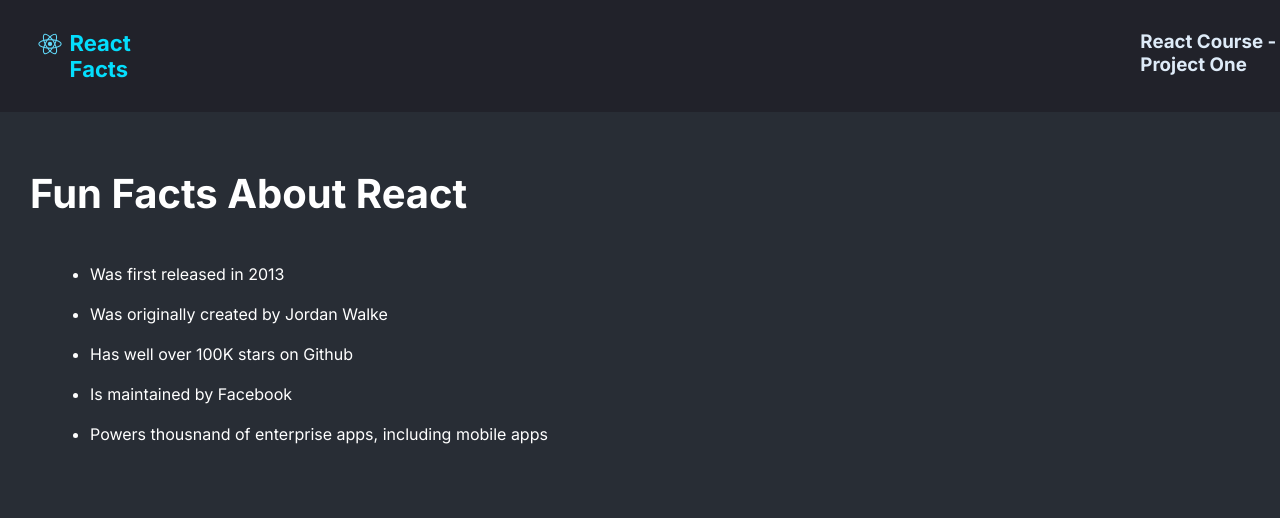
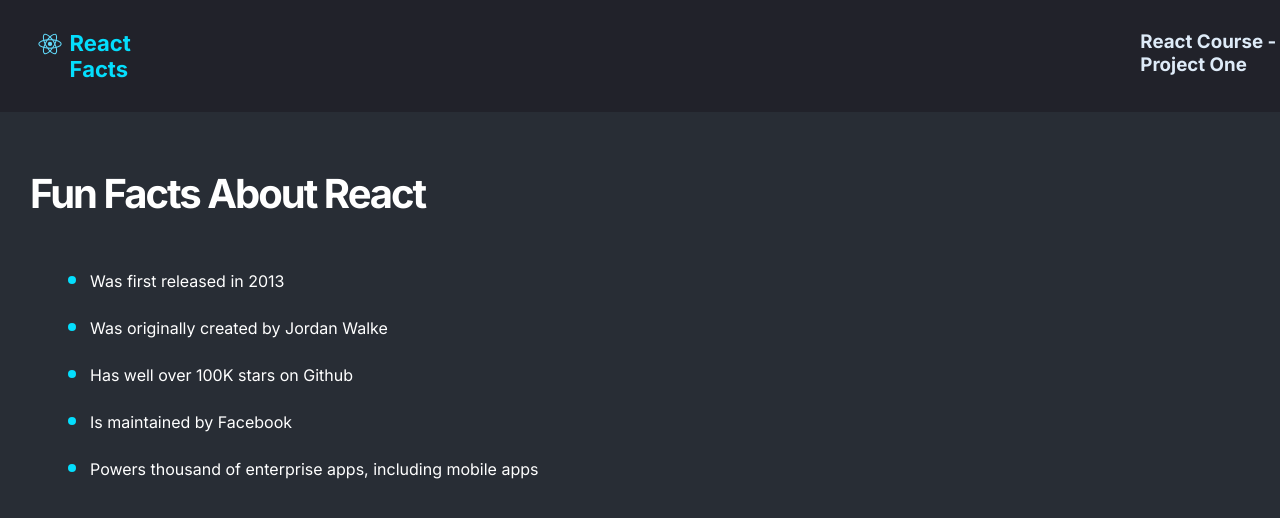
Before and after one commit to SL-GW/react-facts-static-page, a React (Create React App) app: page / in a window 1280 px wide. Shown: the top 518 px of the page. Built offline with nearby package versions, Linux system fonts and the light colour scheme; a web font is replaced by a local one.

Commit message:
Added logo image to folder

```diff
--- a/src/Facts.css
+++ b/src/Facts.css
@@ -3,6 +3,7 @@
   font-size: 40px;
   margin: 57px 0px 46px 30px;
   font-weight: bold;
+  letter-spacing: -0.05em;
 }
 
 li {
@@ -11,3 +12,8 @@ li {
   margin-bottom: 20px;
   margin-left: 50px;
 }
+
+li::marker {
+  color: #04defd;
+  font-size: 1.5em;
+}
--- a/src/Facts.js
+++ b/src/Facts.js
@@ -10,7 +10,7 @@ export default function Facts() {
         <li>Was originally created by Jordan Walke</li>
         <li>Has well over 100K stars on Github</li>
         <li>Is maintained by Facebook</li>
-        <li>Powers thousnand of enterprise apps, including mobile apps</li>
+        <li>Powers thousand of enterprise apps, including mobile apps</li>
       </ul>
     </div>
   );
```
Also changed, not shown: public/logo-main.png (added).
